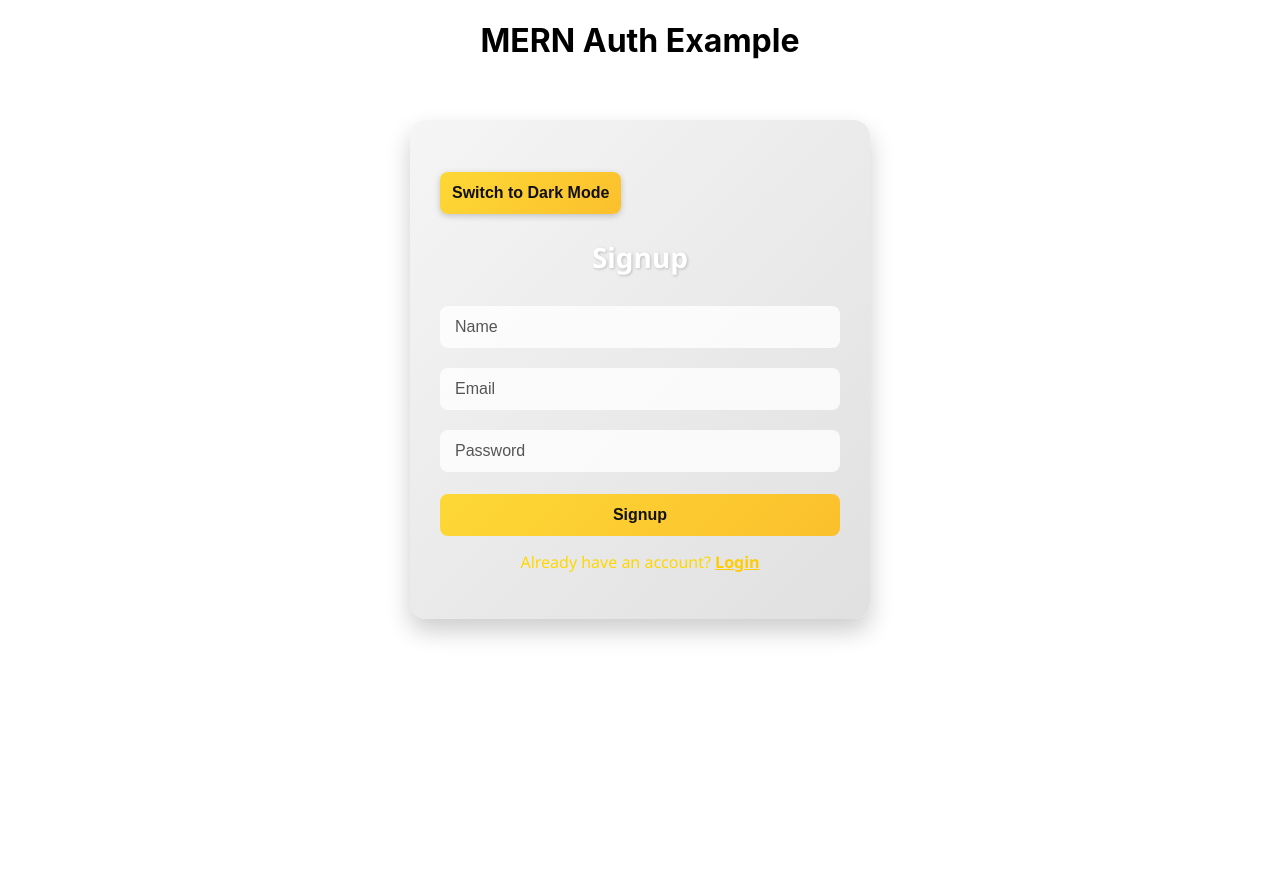
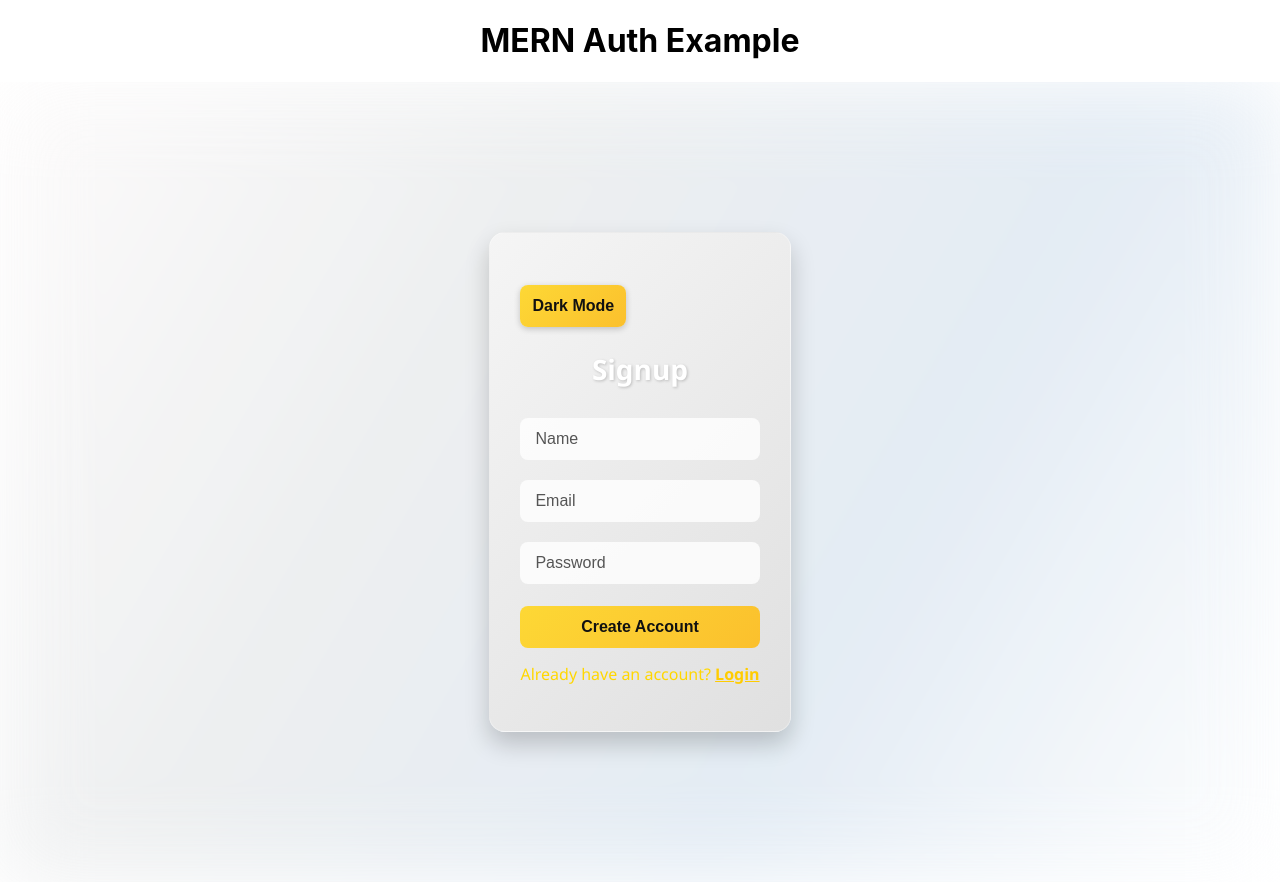
Before and after one commit to parth-negi00/Authentication-Page, a React (Create React App) app in the folder client/: page / in a window 1280 px wide. Before the commit the page ends 800 px from the top, so only its background shows below. Built offline with nearby package versions, Linux system fonts and the light colour scheme.

Commit message:
edited bg

```diff
--- a/client/src/components/Signup.css
+++ b/client/src/components/Signup.css
@@ -187,3 +187,74 @@
 .signup-container.dark .switch-link .link {
   color: #fff;
 }
+/* ===== Full Page Wrapper ===== */
+.auth-page {
+  min-height: 100vh;
+  display: flex;
+  justify-content: center;
+  align-items: center;
+  overflow: hidden;
+  position: relative;
+}
+
+/* ===== Animated Gradient Background ===== */
+.animated-bg {
+  position: absolute;
+  inset: 0;
+  background: linear-gradient(
+    120deg,
+    #667eea,
+    #764ba2,
+    #f093fb,
+    #f5576c
+  );
+  background-size: 300% 300%;
+  animation: gradientMove 12s ease infinite;
+  filter: blur(40px);
+  opacity: 0.85;
+  z-index: 0;
+}
+
+/* Dark mode background */
+.auth-page.dark .animated-bg {
+  background: linear-gradient(
+    120deg,
+    #0f2027,
+    #203a43,
+    #2c5364,
+    #1c1c1c
+  );
+}
+
+/* Light mode background */
+.auth-page.light .animated-bg {
+  background: linear-gradient(
+    120deg,
+    #fdfbfb,
+    #ebedee,
+    #dfe9f3,
+    #ffffff
+  );
+}
+
+/* Animation */
+@keyframes gradientMove {
+  0% { background-position: 0% 50%; }
+  50% { background-position: 100% 50%; }
+  100% { background-position: 0% 50%; }
+}
+
+/* ===== Glass Effect Upgrade ===== */
+.signup-container {
+  z-index: 1;
+  backdrop-filter: blur(14px);
+  -webkit-backdrop-filter: blur(14px);
+  background: rgba(255, 255, 255, 0.15);
+  border: 1px solid rgba(255, 255, 255, 0.25);
+}
+
+/* Dark glass */
+.signup-container.dark {
+  background: rgba(20, 20, 20, 0.6);
+  border: 1px solid rgba(255, 255, 255, 0.08);
+}
--- a/client/src/components/Signup.jsx
+++ b/client/src/components/Signup.jsx
@@ -22,7 +22,8 @@ export default function AuthForm() {
     });
   };
 
-  const handleChange = (e) => setForm({ ...form, [e.target.name]: e.target.value });
+  const handleChange = (e) =>
+    setForm({ ...form, [e.target.name]: e.target.value });
 
   const handleSubmit = async (e) => {
     e.preventDefault();
@@ -34,30 +35,44 @@ export default function AuthForm() {
         headers: { "Content-Type": "application/json" },
         body: JSON.stringify(form),
       });
+
       const data = await res.json();
+
       if (res.ok) {
         localStorage.setItem("token", data.token);
         setMessage(
           isSignup
-            ? "Signup successful! Welcome " + data.user.name
-            : "Login successful! Welcome back " + data.user.name
+            ? `Signup successful! Welcome ${data.user.name}`
+            : `Login successful! Welcome back ${data.user.name}`
         );
       } else {
-        setMessage(data.message || "Error occurred");
+        setMessage(data.message || "Something went wrong");
       }
-    } catch (err) {
-      setMessage("Server error");
+    } catch (error) {
+      setMessage("Server error. Please try again later.");
     }
   };
 
+  const switchMode = (signupMode) => {
+    setIsSignup(signupMode);
+    setMessage("");
+    setForm({ name: "", email: "", password: "" });
+  };
+
   return (
+    <div className={`auth-page ${darkMode ? "dark" : "light"}`}>
+      {/* Animated Background */}
+      <div className="animated-bg" />
+
+      {/* Auth Card */}
       <div className={`signup-container ${darkMode ? "dark" : "light"}`}>
-      {/* Toggle dark/light mode */}
+        {/* Dark / Light Toggle */}
         <button className="toggle-btn" onClick={toggleDarkMode}>
-        {darkMode ? "Switch to Light Mode" : "Switch to Dark Mode"}
+          {darkMode ? "Light Mode" : "Dark Mode"}
         </button>
 
         <h2>{isSignup ? "Signup" : "Login"}</h2>
+
         <form onSubmit={handleSubmit}>
           {isSignup && (
             <input
@@ -69,6 +84,7 @@ export default function AuthForm() {
               required
             />
           )}
+
           <input
             type="email"
             name="email"
@@ -77,6 +93,7 @@ export default function AuthForm() {
             onChange={handleChange}
             required
           />
+
           <input
             type="password"
             name="password"
@@ -85,29 +102,34 @@ export default function AuthForm() {
             onChange={handleChange}
             required
           />
-        <button type="submit">{isSignup ? "Signup" : "Login"}</button>
+
+          <button type="submit">
+            {isSignup ? "Create Account" : "Login"}
+          </button>
         </form>
 
-      {/* Switch form link */}
+        {/* Switch Signup/Login */}
         <p className="switch-link">
           {isSignup ? (
             <>
               Already have an account?{" "}
-            <span onClick={() => { setIsSignup(false); setMessage(""); setForm({ name: "", email: "", password: "" }) }} className="link">
+              <span className="link" onClick={() => switchMode(false)}>
                 Login
               </span>
             </>
           ) : (
             <>
-            Don't have an account?{" "}
-            <span onClick={() => { setIsSignup(true); setMessage(""); setForm({ name: "", email: "", password: "" }) }} className="link">
+              Don&apos;t have an account?{" "}
+              <span className="link" onClick={() => switchMode(true)}>
                 Signup
               </span>
             </>
           )}
         </p>
 
+        {/* Message */}
         {message && <p className="message">{message}</p>}
+      </div>
     </div>
   );
 }
```
Lines whose indentation alone changed are shown as unchanged.
